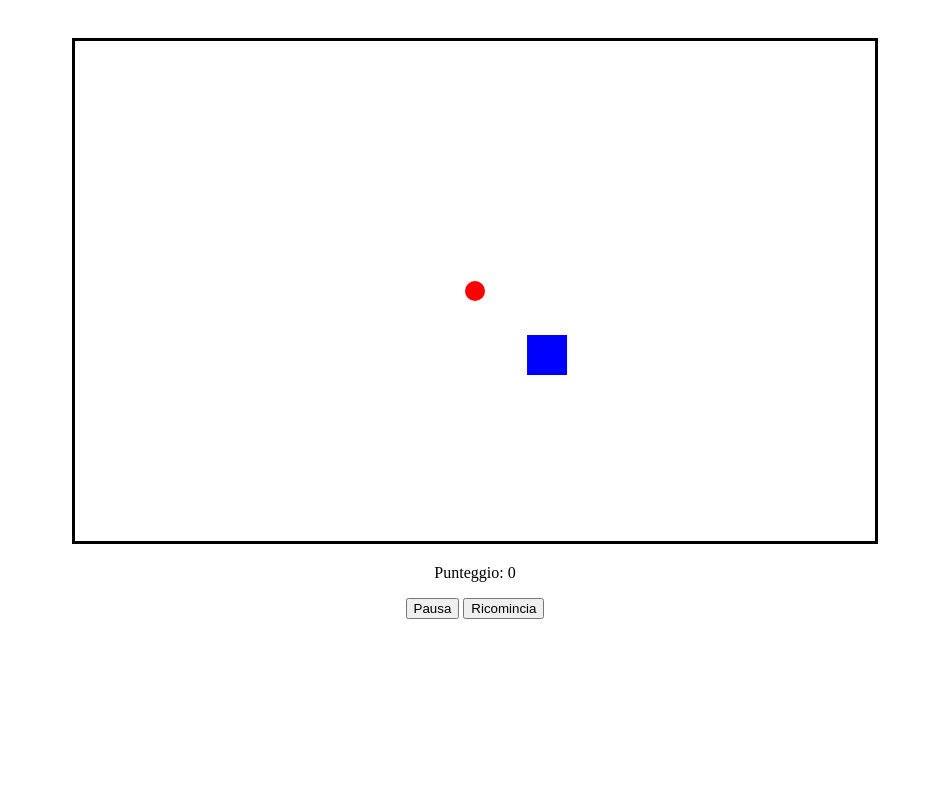
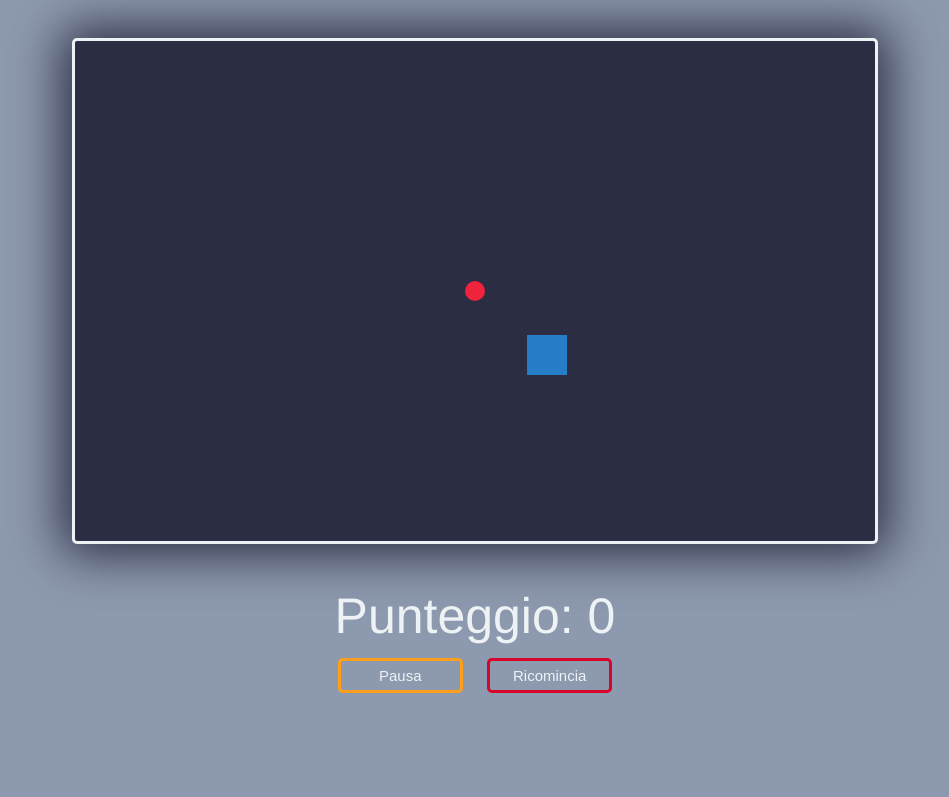
Before and after one commit to EmanueleCiotola/Giochino, a plain HTML site: page index.html in a window 1280 px wide. Both pictures are taken after a click on the button "Gioca". Shown: the top 797 px of the page, without its empty margins (165-1114 px from the left). Drawn offline with Linux system fonts and the light colour scheme.

Commit message:
Add files via upload

```diff
--- a/index.html
+++ b/index.html
@@ -8,14 +8,19 @@
     <link rel="stylesheet" type="text/css" href="style.css">
 </head>
 <body>
-    <center>
-        <canvas id="gameCanvas" width="800" height="500"></canvas>
+    <section style="min-height: 100%; background-color: #8d99ae;">
+        <center>
+            <canvas id="gameCanvas" width="800" height="500"></canvas>
 
-        <p>Punteggio: <span id="score">0</span></p>
+            <p id="scoreText">Punteggio: <span id="score">0</span></p>
 
-        <button id="pauseButton">Gioca</button>
-        <button id="resetButton">Ricomincia</button>
-    </center>
+            <button id="pauseButton">Gioca</button>
+            <button id="resetButton">Ricomincia</button>
+        </center>
+    </section>
+    <section style="background-color: #edf2f4;">
+        <p style="color: #2b2d42; font-size: 20px; margin-top: 0; padding: 3% 50px 3% 50px; text-align: center;">Il seguente programma è stato realizzato da <span style="font-weight: bold;">Ciotola Emanuele</span> e <span style="font-weight: bold;">Pauciullo Pasquale</span>.<br><br>Utilizza i tasti <span style="color: #3ec300;">W</span>, <span style="color: #3ec300;">A</span>, <span style="color: #3ec300;">S</span> e <span style="color: #3ec300;">D</span> per muovere la pallina ed evitare gli ostacoli.<br>Il tasto <span style="color: #ff9f1c;">P</span> permette di mettere il gioco in pausa, mentre il tasto <span style="color: #d90429;">Esc</span> fa ricominciare la partita.<br>Per iniziare a giocare premi uno dei tasti direzionali o <span style="color: #3ec300;">Enter</span>. Quanto sarai bravo?</p>
+    </section>
 
         <script src="script.js"></script>
 </body>
--- a/script.js
+++ b/script.js
@@ -8,7 +8,7 @@ document.addEventListener("DOMContentLoaded", function () {
         x: canvas.width / 2,
         y: canvas.height / 2,
         radius: 10,
-        color: "red",
+        color: "#ef233c",
         speed: 2,
         dx: 0,
         dy: 0
@@ -32,7 +32,7 @@ document.addEventListener("DOMContentLoaded", function () {
         for (var i = 0; i < objects.length; i++) {
             context.beginPath();
             context.rect(objects[i].x, objects[i].y, objectSize, objectSize);
-            context.fillStyle = "blue";
+            context.fillStyle = "#267ec9";
             context.fill();
             context.closePath();
         }
@@ -139,10 +139,11 @@ document.addEventListener("DOMContentLoaded", function () {
         isPaused = !isPaused; // Inverte lo stato di pausa (da pausa a gioco e viceversa)
         if (isPaused == true) {
             buttonText.textContent = "Continua"
-        } else buttonText.textContent = "Pausa"
-
-        //TODO diminuire velocità pallina e ostacoli di 1.5 dopo la pausa e riaumentarla gradualmente in 3s
-        //TODO durante la pausa bloccare il timer di generazione di ostacoli
+            buttonText.classList.remove("notPaused");
+        } else {
+            buttonText.textContent = "Pausa"
+            buttonText.classList.add("notPaused");
+        }
     }
 
     function resetGame() {
--- a/style.css
+++ b/style.css
@@ -1,9 +1,85 @@
 html, body {
     margin: 0 !important;
     padding: 0 !important;
+    height: 100%;
+    color: #edf2f4;
+    font-family: Helvetica;
+    font-weight: 500;
 }
 
+/* Stile Scrollbar */
+* { /* Modifica scrollbar su Firefox */
+    scrollbar-width: 12px;
+    scrollbar-color: #2b2d42 #8d99ae;
+  }
+
+*::-webkit-scrollbar { /* Modifica scrollbar su Chrome, Edge, and Safari */
+    width: 12px;
+  }
+
+*::-webkit-scrollbar-track {
+    background: #8d99ae;
+  }
+
+*::-webkit-scrollbar-thumb {
+    background-color: #2b2d42;
+    border-radius: 5px;
+    border: 3px solid #8d99ae;
+  }
+/* Fine Stile Scrollbar */
+
 #gameCanvas {
-    border: 3px solid black;
-    margin-top: 3%; /* TODO non funziona bene */
+    border: 3px solid #edf2f4;
+    border-radius: 5px;
+    background-color: #2b2d42;
+    box-shadow: 0 0 50px 10px #2b2d42;
+    margin-top: 3%;
 }
+
+#scoreText {
+    font-size: 50px;
+    margin-top: 3%;
+    margin-bottom: 1%;
+    user-select: none;
+}
+
+button {
+    width: 125px;
+    height: 35px;
+    cursor: pointer;
+    border-radius: 5px;
+    background-color: transparent;
+    font-size: 15px;
+    text-decoration: none;
+    user-select: none;
+    color: #edf2f4;
+    margin: 0 10px 3% 10px;
+    outline: none;
+}
+
+#pauseButton {
+    border: 3px solid #3ec300;
+}
+
+#pauseButton.notPaused {
+    border: 3px solid #ff9f1c;
+}
+
+#pauseButton:hover {
+    background-color: #3ec300;
+    box-shadow: 0 0 20px 3px #3ec300;
+}
+
+#pauseButton:hover.notPaused {
+    background-color: #ff9f1c;
+    box-shadow: 0 0 20px 3px #ff9f1c;
+}
+
+#resetButton {
+    border: 3px solid #d90429;
+}
+
+#resetButton:hover {
+    background-color: #d90429;
+    box-shadow: 0 0 20px 3px #d90429;
+}
```
